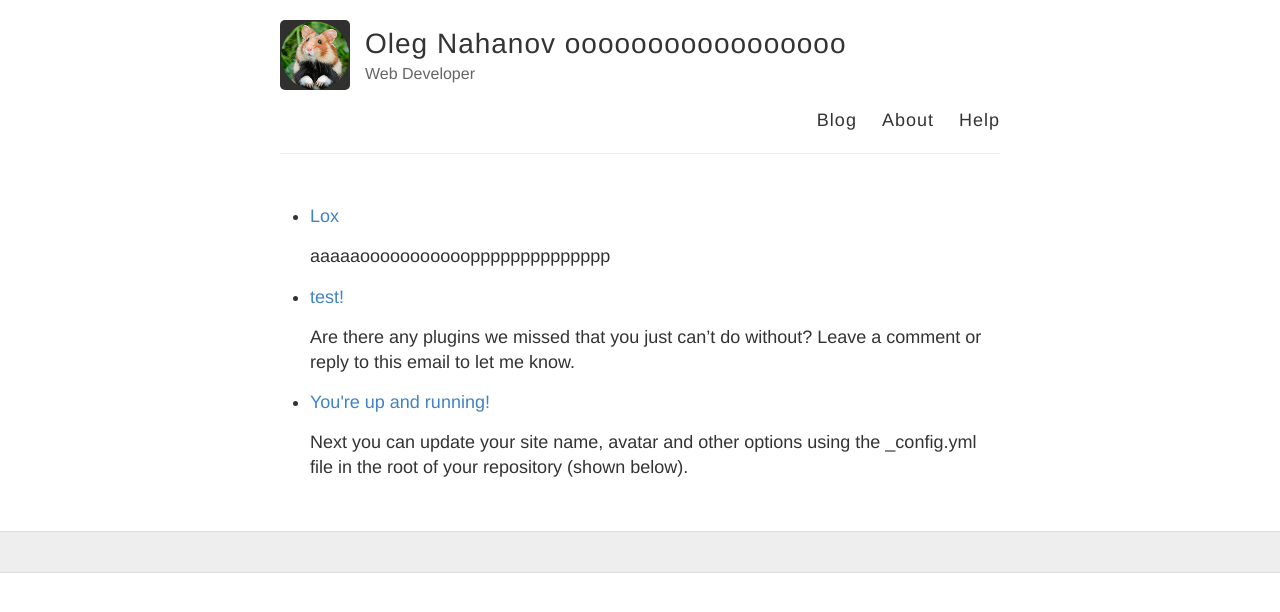
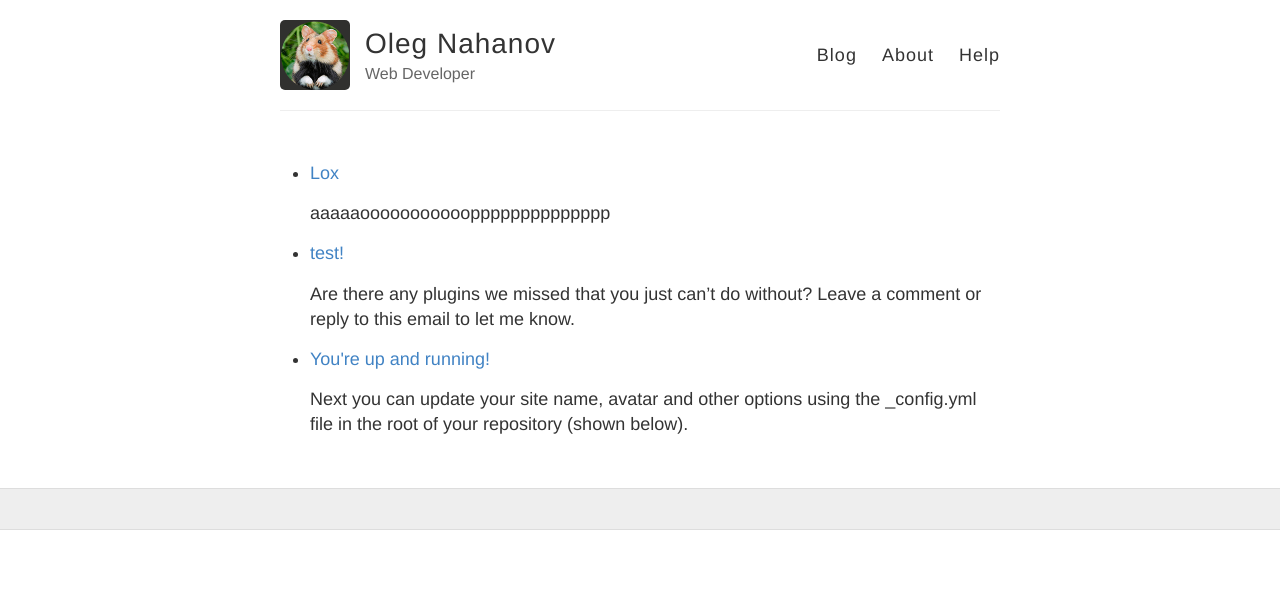
Before and after one commit to oleg-nahanov/oleg-nahanov.github.io, a Jekyll site: the page built from index.md, in a window 1280 px wide. Shown: the top 612 px of the page. Built offline with Jekyll 4.4.1, drawn with Linux system fonts in a browser that asks for light colours.

Commit message:
Updated '_layouts/default.html' via CloudCannon

```diff
--- a/_layouts/default.html
+++ b/_layouts/default.html
@@ -16,7 +16,7 @@
           <a href="{{ site.baseurl }}/" class="site-avatar"><img src="{{ site.avatar }}" /></a>
 
           <div class="site-info">
-            <h1 class="site-name"><a href="{{ site.baseurl }}/">{{ site.name }} ooooooooooooooooo</a></h1>
+            <h1 class="site-name"><a href="{{ site.baseurl }}/">{{ site.name }}</a></h1>
             <p class="site-description">{{ site.description }}</p>
           </div>
 
```
